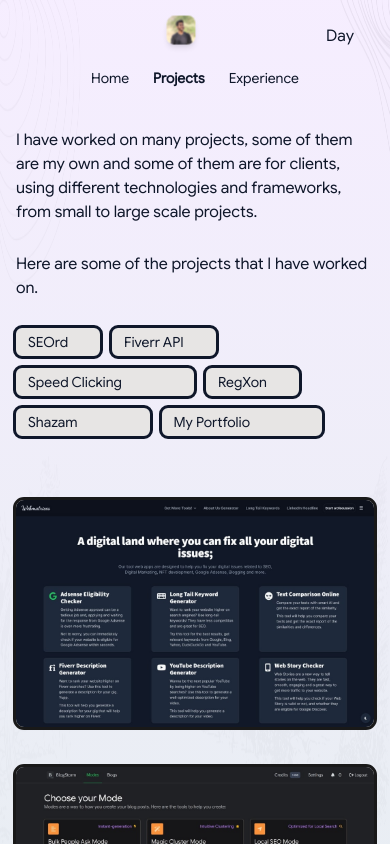
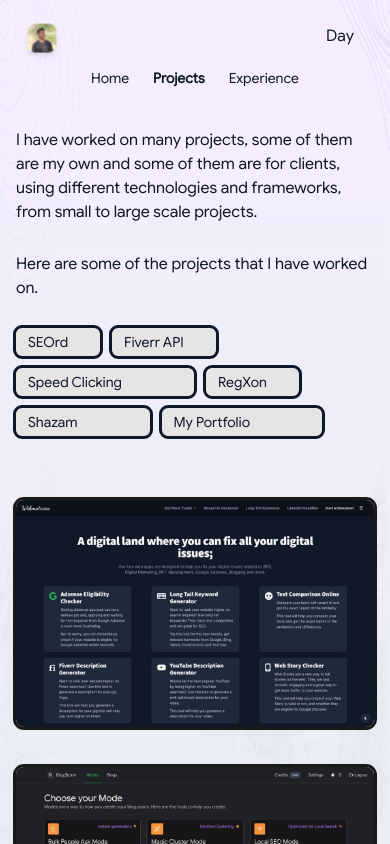
Before and after one commit to Bishwas-py/bishwas.net, a SvelteKit app: page /projects in a window 390 px wide. Shown: the top 844 px of the page. Built offline with nearby package versions, Linux system fonts and the light colour scheme.

Commit message:
Jumping fixed.

```diff
--- a/src/item/Navbar.svelte
+++ b/src/item/Navbar.svelte
@@ -6,7 +6,7 @@
 <nav>
 
     {#if $page.url.pathname !== "/"}
-        <div class="fixed top-4 md:absolute md:top-0 md:left-7 mr-7 md:mr-0 hero-image-container w-7 h-7"
+        <div class="-top-10 left-7 absolute md:top-0 md:left-7 mr-7 md:mr-0 hero-image-container w-7 h-7"
              transition:fly={{x: -100, duration: 500}}>
             <img src="/me-bishwas.jpg" alt="Bishwas Bhandari" class="hero-image"/>
         </div>
```
